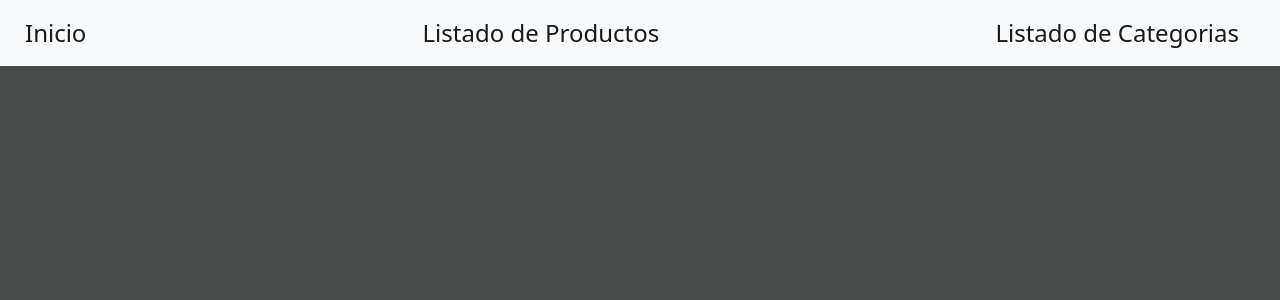
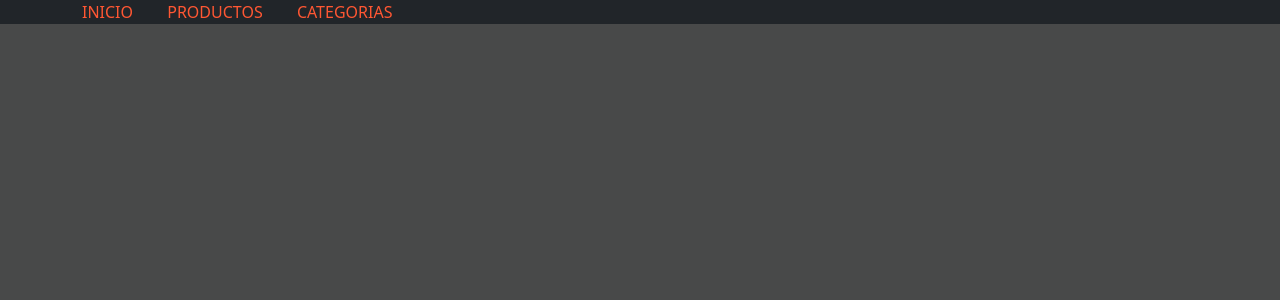
Before and after one commit to emanuel079/proyect_django, a Django app: template product/templates/index/base.html in a window 1280 px wide. Shown: the top 300 px of the page. Run offline with Django 4.2, Linux system fonts and the light colour scheme; the template is opened without the code that fills it, so the values that code supplies are empty.

Commit message:
Update base.html

```diff
--- a/product/templates/index/base.html
+++ b/product/templates/index/base.html
@@ -6,38 +6,47 @@
     <title>MiniBlog de Productos</title>
     <link href="https://cdn.jsdelivr.net/npm/bootstrap@5.1.3/dist/css/bootstrap.min.css" rel="stylesheet">
     <script src="https://cdn.jsdelivr.net/npm/bootstrap@5.1.3/dist/js/bootstrap.bundle.min.js"></script>
+
     <style>
-
         body {
             background-color: #484949; /* Cambia el color de fondo del cuerpo */
-            color: #343a40; /* Cambia el color del texto */
+            color: antiquewhite; /* Cambia el color del texto */
             padding-top: 150px; /* Agrega un relleno superior para evitar que el contenido se solape con la barra de navegación */
         }
-        .navbar-brand {
-            font-size: 24px; /* Aumenta el tamaño de la fuente del enlace de la barra de navegación */
-        }
-        .container {
-            text-align: center; /* Centra el contenido del contenedor */
-        }
-        .button{
-            background-color: darkgoldenrod;
-            color: black
+
+        .card{
+            background-color: #484949;
+            border: none;
 
         }
+
+        a {
+            text-decoration: none; /* Elimina el subrayado */
+            color: #FF5733; /* Cambia el color del texto */
+
+        }
+
+        /* Cambiar color en hover */
+        a:hover {
+            color: #f2f3f2; /* Cambia el color del texto en hover */
+        }
+
+        .botonInicio{
+            margin-right: 30px;
+        }
+        .botonProductos{
+            margin-right: 30px;
+        }
+
 
     </style>
 </head>
 <body>
-    <nav class="navbar navbar-expand-lg navbar-light bg-light fixed-top"> <!-- Agrega la clase 'fixed-top' para que la barra de navegación se mantenga fija en la parte superior -->
-        <div class="container-fluid">
-
-            <button class="btn " ><a class="navbar-brand" href="{% url 'index' %}">Inicio</a></button>
-
-            <button class="btn "> <a class="navbar-brand" href="{% url 'product_list' %}">Listado de Productos</a></button>
-
-            <button class="btn "> <a class="navbar-brand" href="{% url 'category_list' %}">Listado de Categorias</a></button>
-
-
+    <nav class="nadvar bg-dark fixed-top">
+        <div class="container">
+           <a class="botonInicio" href="{% url 'index' %}">INICIO</a>
+           <a class="botonProductos" href="{% url 'product_list' %}">PRODUCTOS</a>
+           <a class="botonCategorias" href="{% url 'category_list' %}">CATEGORIAS</a>
         </div>
     </nav>
     <div class="container mt-5">
```
